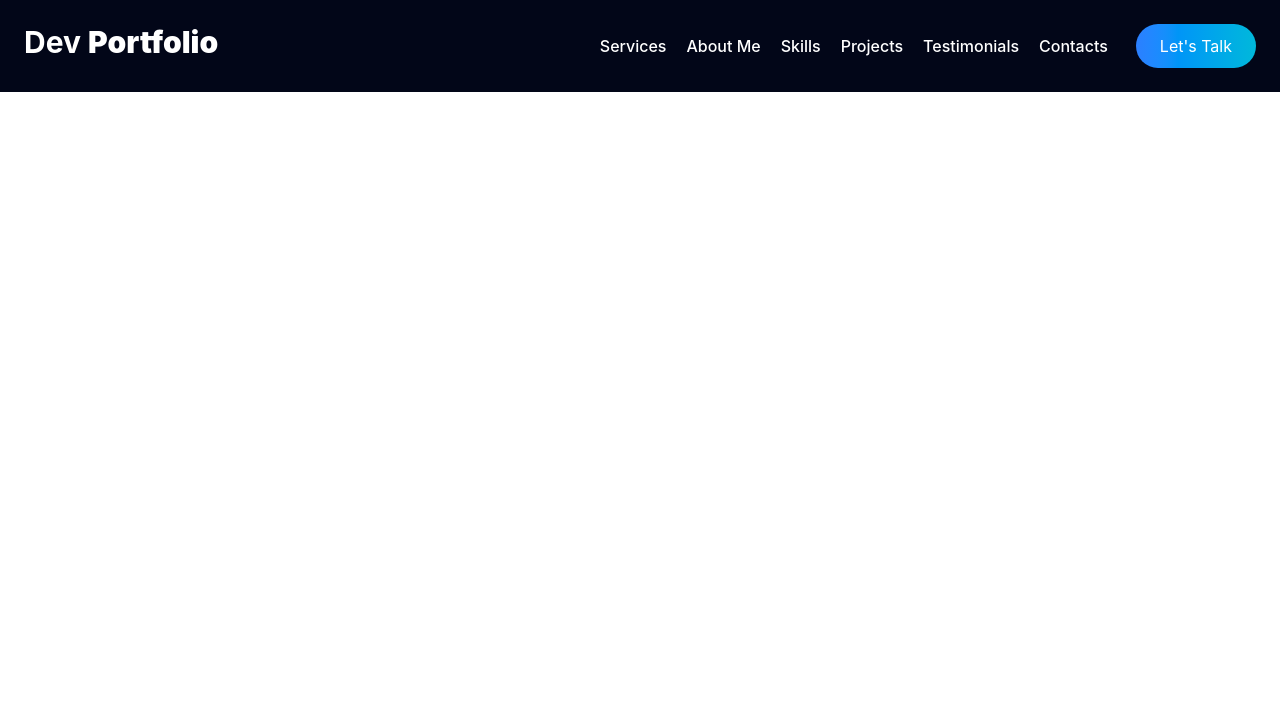
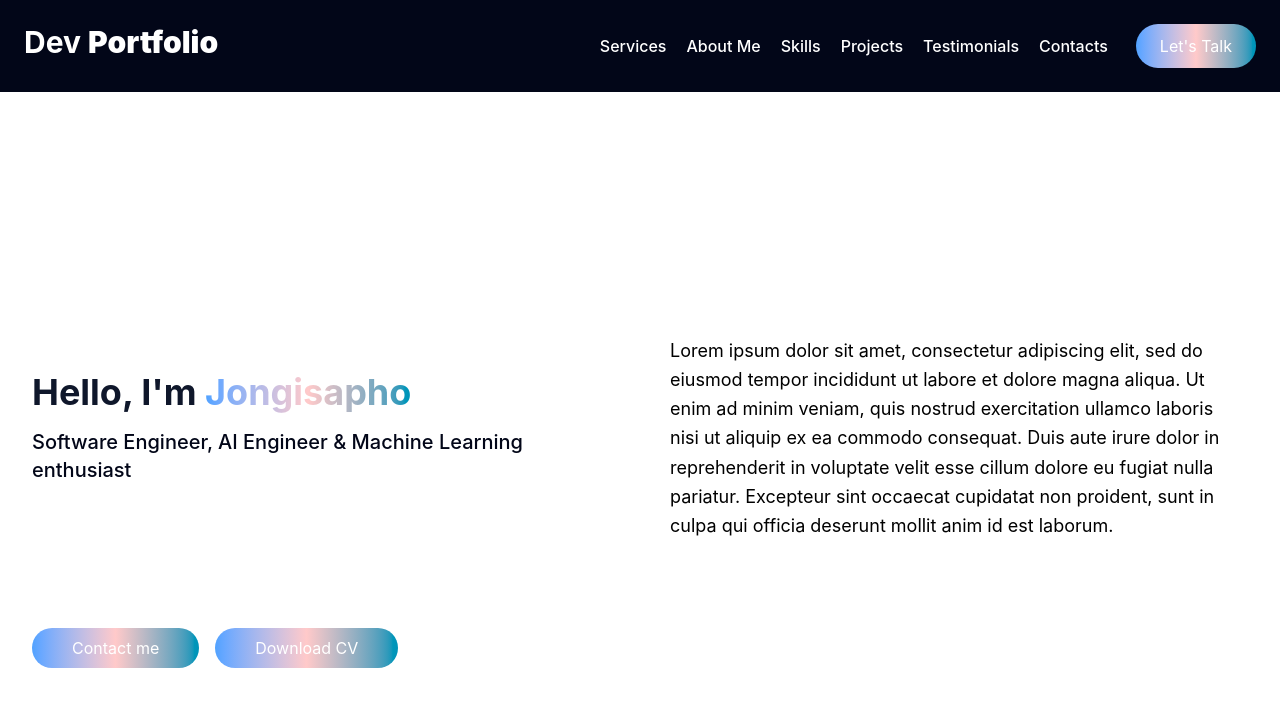
Before and after one commit to Jongisapho/Portfolio, a Vue app: page / in a window 1280 px wide. Shown: the top 706 px of the page. Built offline with nearby package versions, Linux system fonts and the light colour scheme.

Commit message:
Hero Progress

```diff
--- a/src/App.vue
+++ b/src/App.vue
@@ -1,15 +1,43 @@
 <template>
   <div class="min-h-screen bg-white">
     <Navbar />
+    <Hero />
   </div>
 </template>
 <script>
 
-import Navbar from './components/Navbar.vue'
+import AOS from 'aos';
+import 'aos/dist/aos.css';
+import Hero from './components/Hero.vue';
+import Navbar from './components/Navbar.vue';
+
+
+import { ref, nextTick, onMounted } from 'vue';
+
 
 export default {
   components : {
     Navbar,
+    Hero
+  },
+  setup() {
+    const loading = ref(true)
+
+    onMounted(async () => {
+      await nextTick();
+
+      AOS.init({
+        duration: 800,
+        once:false,
+        offset:100,
+        easing: 'ease-in-out'
+      });
+
+      setTimeout(() => {
+        loading.value = false;
+      }, 800);
+    });
+    return {loading};
   }
 }
 </script>
--- a/src/components/Hero.vue
+++ b/src/components/Hero.vue
@@ -0,0 +1,54 @@
+<template>
+    <section class="relative w-full overflow-hidden min-h-screen flex items-center">
+        <div class="w-full px-5 sm:px-8 md:px-12 lg:px-8 max-w-5xl lg:max-w-7xl mx-auto relative z-10">
+            <div class="grid lg:grid-cols-2 gap-10 xl:gap-14 items-center ">
+                <div class="text-slate-950 text-lg lg:text-left" data-aos="fade-right">
+                    <h1 class="text-slate-900 font-bold md:text-4xl text-3xl">
+                        Hello, I'm
+                        <span
+                            class="text-transparent bg-clip-text bg-linear-to-r from-blue-400 via-red-200 to-cyan-600">Jongisapho</span>
+
+                    </h1>
+                    <p class="font-medium text-lg md:text-xl mt-4" data-aos="fade-right" data-aos-delay="500">
+                        Software Engineer, AI Engineer & Machine Learning enthusiast
+                    </p>
+                </div>
+                <p class="text-black pt-5 text-center lg:text-left mx-auto max-w-xl text-lg leading-relaxed"
+                data-aos="fade-left">
+                    Lorem ipsum dolor sit amet, consectetur adipiscing elit, sed do eiusmod tempor incididunt ut labore et dolore magna aliqua. Ut enim ad minim veniam, quis nostrud exercitation ullamco laboris nisi ut aliquip ex ea commodo consequat. Duis aute irure dolor in reprehenderit in voluptate velit esse cillum dolore eu fugiat nulla pariatur. Excepteur sint occaecat cupidatat non proident, sunt in culpa qui officia deserunt mollit anim id est laborum.
+                </p>
+                <div
+                class="flex items-center gap-4 pt-8 flex-col sm:flex-row sm:w-max sm:mx-auto lg:mx-0"
+                data-aos="fade-up"
+                data-aos-delay="300">
+                <button
+                class="px-8 md:px-10 py-2 rounded-full relative group w-full
+                sm:w-max flex justify-center ocerflow-hidden bg-linear-to-r from-blue-400 via-red-200 to-cyan-600
+                transition-all
+                duration-300 hover:scale-105">
+                    <span class="relative flex items-center justiofy-center text-white">
+                        Contact me
+                    </span>
+                </button>
+                <button class="px-8 md:px-10 py-2 rounded-full relative group w-full
+                sm:w-max flex justify-center ocerflow-hidden bg-linear-to-r from-blue-400 via-red-200 to-cyan-600
+                transition-all
+                duration-300 hover:scale-105">
+                    <span class="text-white"> Download CV</span>
+                </button>
+                </div>
+
+            </div>
+        </div>
+
+    </section>
+</template>
+
+<script>
+
+export default {
+
+}
+</script>
+
+<style></style>
--- a/src/components/Navbar.vue
+++ b/src/components/Navbar.vue
@@ -1,6 +1,6 @@
 <template>
     <header class="flex justify-between p-6 bg-opacity-50 bg-slate-950 relative z-20">
-        <div class="text-3xl font-bold bg-white bg-clip-text text-transparent">
+        <div class="text-3xl transition-all duration-500 hover:text-blue-400 font-bold bg-white bg-clip-text text-transparent">
             Dev <span class="font-black"> Portfolio </span>
         </div>
         <div class="md:hidden z-30 ">
@@ -50,7 +50,7 @@
                 </li>
             </ul>
             <div class="mt-6 md:mt-0 md:ml-7 ">
-                <button class="px-6 py-2.5 bg-linear-to-r from-blue-500 to-cyan-500 text-white rounded-full hover:shadow-lg hover:shadow-blue-500/25 transition-all duration-300 hover:scale-105">
+                <button class="px-6 py-2.5 bg-linear-to-r from-blue-400 via-red-200 to-cyan-600 text-white tex-bold rounded-full hover:shadow-lg hover:shadow-blue-500/25 transition-all duration-300 hover:scale-105">
                     Let's Talk
                 </button>
             </div>
@@ -60,6 +60,7 @@
 </template>
 
 <script setup>
+
 import { ref } from 'vue';
 
 const Menu = ref([
```
